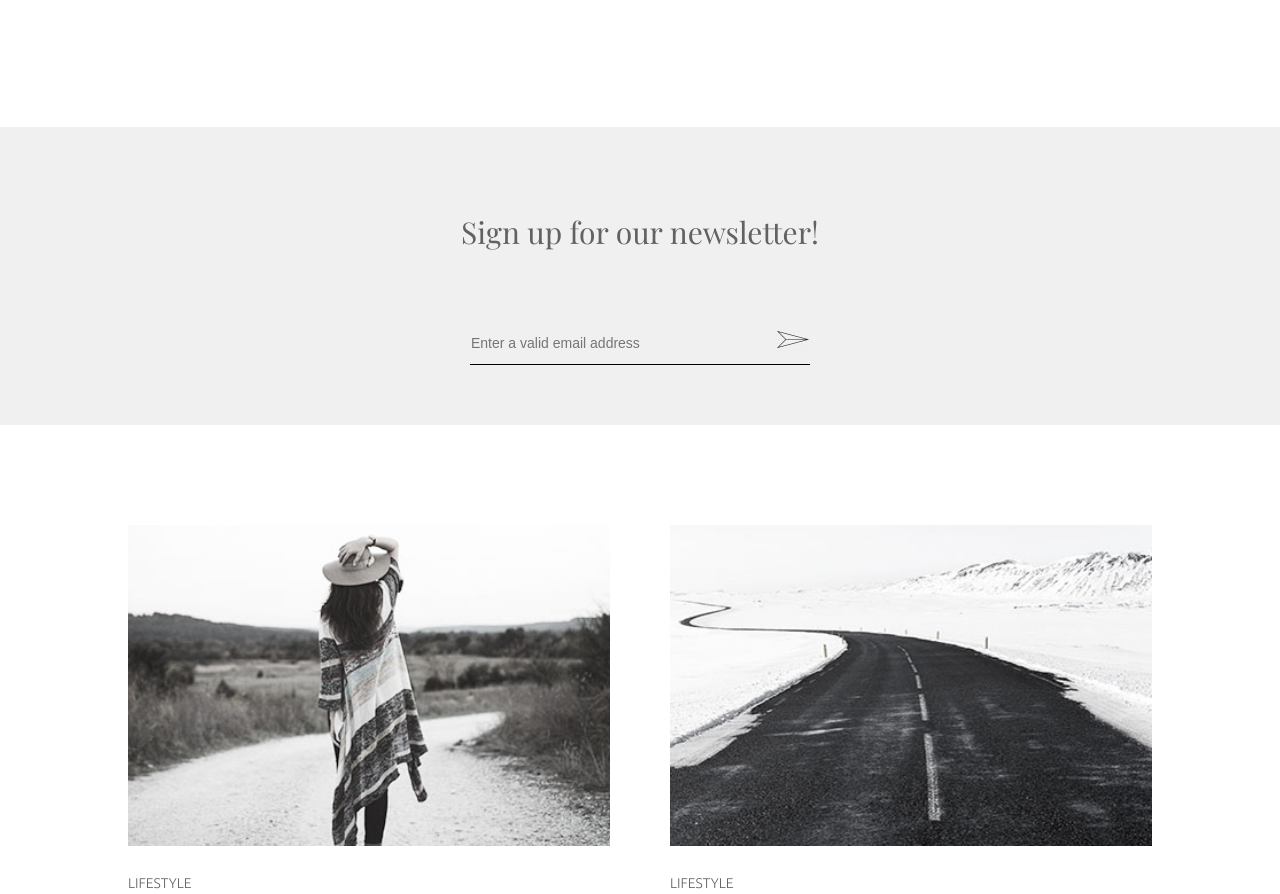
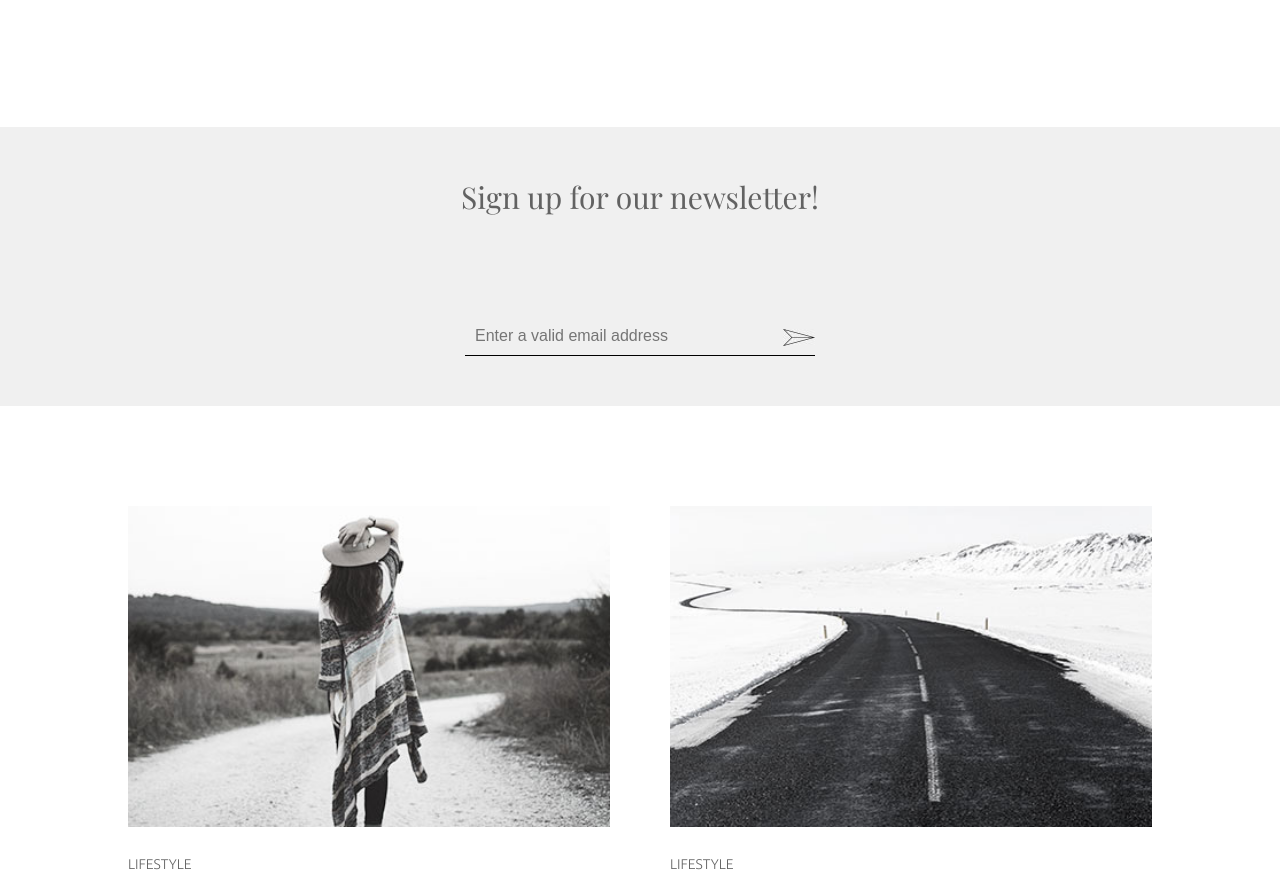
Before and after one commit to sajibsaifullah/minimo-project, a plain HTML site: page index.html in a window 1280 px wide. Shown: the part 2352-3246 px from the top of the page. Drawn offline with nearby package versions, Linux system fonts and the light colour scheme.

Commit message:
position fixed

```diff
--- a/css/style.css
+++ b/css/style.css
@@ -10,6 +10,7 @@ body {
   color: #626262;
 }
 /* common styles end */
+
 /* header start */
 header {
   padding: 30px 0;
@@ -40,11 +41,13 @@ header {
   border-bottom: 1px solid #626262;
 }
 /* header end */
+
 /* banner start */
 .banner img {
   width: 100%;
 }
 /* banner end */
+
 /* getaway start */
 .container-2 {
   margin: 0 auto;
@@ -69,6 +72,7 @@ header {
   line-height: 24px;
 }
 /* getaway end */
+
 /* blog part-1 card start */
 .blogs {
   display: grid;
@@ -81,6 +85,7 @@ header {
 }
 
 /* blog part-1 card end */
+
 /* newsletter start */
 .newsletter {
   margin: 100px 0;
@@ -88,30 +93,40 @@ header {
 }
 .content {
   text-align: center;
-  padding: 60px 0;
+  padding: 50px 0;
+}
+.margin{
+  margin: 0 0 100px 0;
 }
 .form {
-  padding-top: 70px;
-  display: inline-block;
-  border-bottom: 1px solid #000000;
+  width: 350px;
+  margin: 0 auto;
+  left: 0;
+  right: 0;
+  position: relative;
 }
 .form input {
+  border: none;
+  background: transparent;
+  border-bottom: 1px solid black;
+  outline: 0;
   width: 300px;
-  height: 40px;
-  font-size: 14px;
-  background-color: #f0f0f0;
-  border: 1px solid transparent;
-  outline: 0;
-  /* position: relative; */
+  font-size: 16px;
+  padding: 10px 40px 10px 10px;
+
 }
 .form button {
-  /* position: absolute; */
-  border: 1px solid transparent;
+  border: none;
+  background: transparent;
+  position: absolute;
+  top: 12px;
+  right: 0px;
 }
 .form button:hover {
   cursor: pointer;
 }
 /* newsletter end */
+
 /* blog part-2 card start */
 .load-btn {
   text-align: center;
@@ -133,8 +148,9 @@ header {
   cursor: pointer;
 }
 /* blog part-2 card end */
+
 /* footer start */
-.footer {
+footer {
   height: 100px;
   background-color: #f0f0f0;
 }
@@ -152,6 +168,7 @@ header {
   padding-left: 25px;
 }
 /* footer end */
+
 /* responsive */
 @media only screen and (max-width: 576px) {
   /* header */
--- a/index.html
+++ b/index.html
@@ -116,7 +116,7 @@
       <!-- newsletter start -->
       <section class="newsletter">
         <div class="content">
-          <h1 class="c_title">Sign up for our newsletter!</h1>
+          <h1 class="c_title margin">Sign up for our newsletter!</h1>
           <form class="form">
             <input
               type="email"
@@ -161,7 +161,7 @@
       </section>
       <!-- blog part-2 card end -->
     </main>
-    <footer class="footer">
+    <footer>
       <!-- footer start -->
       <div class="container-2 footer-links">
         <div>
```
